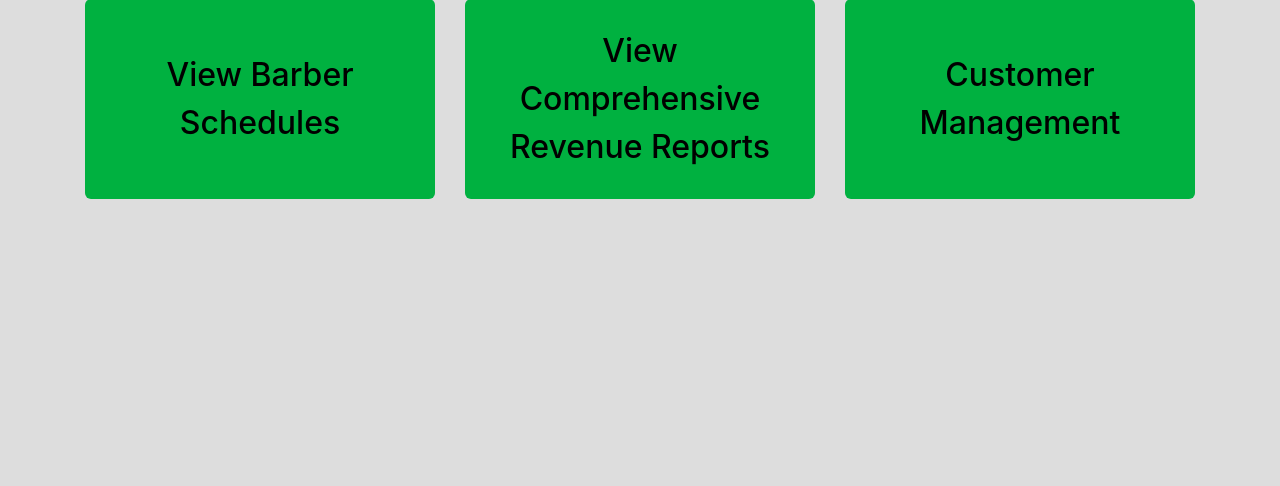
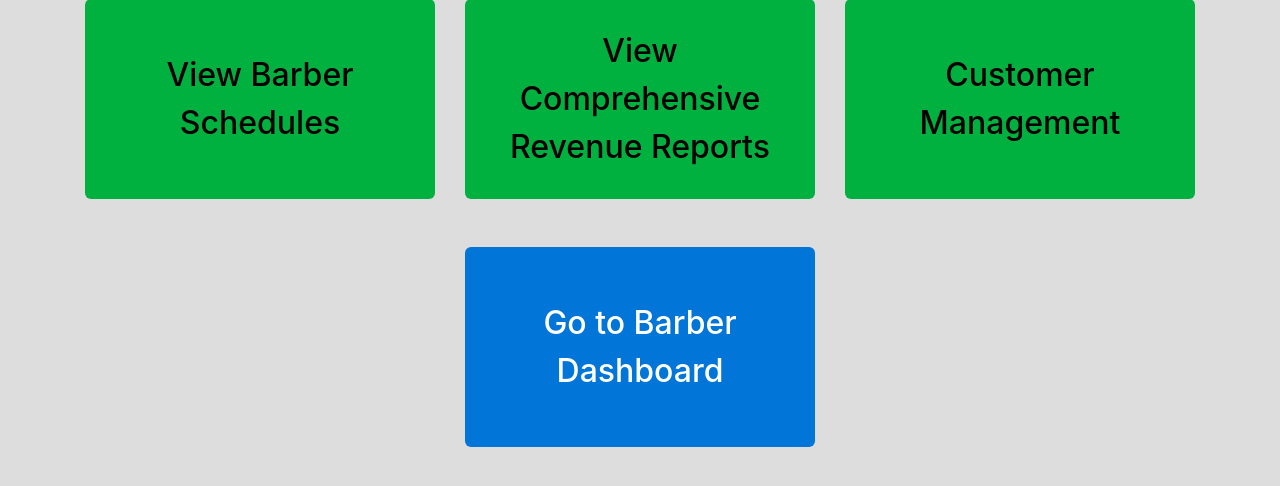
Before and after one commit to AdamPatel157/hairstylists-booking-system, a Python web app: template website/templates/webpages/admin_facing/admin_dashboard.html in a window 1280 px wide. Shown: the part 217-703 px from the top of the page. Run offline with Jinja, Linux system fonts and the light colour scheme; the template is opened without the code that fills it, so the values that code supplies are empty; some libraries are stand-ins or nearby versions.

Commit message:
Blacklisted customers can no longer book an appointment. New simplified navigation added for admins between their barber and admin dashboard.

```diff
--- a/website/templates/webpages/admin_facing/admin_dashboard.html
+++ b/website/templates/webpages/admin_facing/admin_dashboard.html
@@ -32,6 +32,14 @@
 
 </div>
 
+<div class="row justify-content-center mt-4">
+    <div class="col-md-4 d-flex justify-content-center mb-4">
+        <a href="/barber_dashboard" class="blue-dashboard-button">
+            Go to Barber Dashboard
+        </a>
+    </div>
+</div>
+
 <style>
     .dashboard-button {
         display: flex;
@@ -60,6 +68,35 @@
         color: white;
         text-decoration: none;
     }
+
+    /* NEW BLUE BUTTON */
+    .blue-dashboard-button {
+        display: flex;
+        justify-content: center;
+        align-items: center;
+        text-align: center;
+        white-space: normal;
+        padding: 0 20px;
+
+        width: 100%;
+        height: 200px;
+
+        background-color: #0275d8; /* Bootstrap primary blue */
+        color: white;
+
+        font-size: 32px;
+        font-weight: 500;
+        text-decoration: none;
+
+        border-radius: 6px;
+        transition: 0.15s ease-in-out;
+    }
+
+    .blue-dashboard-button:hover {
+        background-color: #025aa5;
+        color: white;
+        text-decoration: none;
+    }
 </style>
 
 {% endblock %}
--- a/website/views.py
+++ b/website/views.py
@@ -25,6 +25,7 @@ def customerDashboard():
     return render_template(
         "webpages/customer_facing/customer_dashboard.html",
         firstName = current_user.firstName,
+        isBlacklisted = bool(current_user.isBlacklisted),
         nav_context = "dashboard"
     )
 
@@ -36,7 +37,7 @@ def viewAppointments():
     customerID = current_user.getCustomerId()
     bookings = getUpcomingAppointments(customerID)
 
-    return render_template("webpages/customer_facing/view_appointments.html", appointments = bookings, nav_context = "dashboard")
+    return render_template("webpages/customer_facing/view_appointments.html", appointments = bookings, nav_context = "view_appointments")
 
 
 @views.route("/select_services", methods = ["GET", "POST"])
```
Also changed, not shown: website/templates/bases/customer_base.html (+7 -3 lines), website/templates/webpages/barber_facing/barber_dashboard.html (+39 -0 lines), website/templates/webpages/customer_facing/customer_dashboard.html (+10 -1 lines), website/templates/index.html (line endings or trailing spaces).
